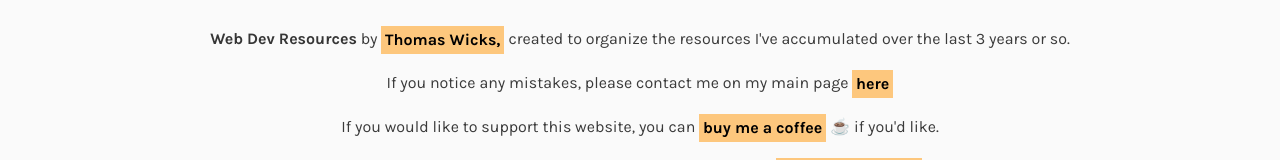
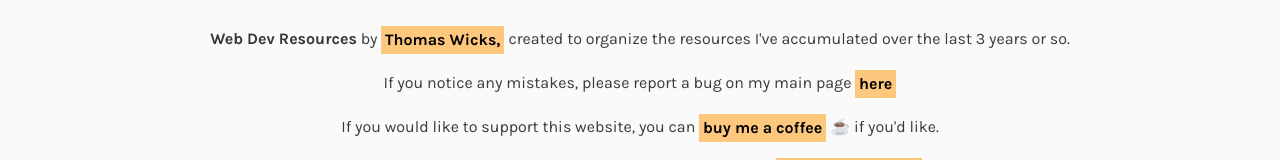
Before and after one commit to ThomasWicksWeb/Web-Dev-Resources, a React (Create React App) app: page / in a window 1280 px wide. Shown: the part 1902-2062 px from the top of the page. Built offline with nearby package versions, Linux system fonts and the light colour scheme.

Commit message:
Update: Footer link now links to thomaswicks.com/report

```diff
--- a/src/Footer.js
+++ b/src/Footer.js
@@ -18,9 +18,9 @@ function AppFooter() {
           years or so.
         </p>
         <p className="is-size-6">
-          If you notice any mistakes, please contact me on my main page{' '}
+          If you notice any mistakes, please report a bug on my main page{' '}
           <ExternalLink
-            href="https://thomaswicks.com/#contactMe"
+            href="https://thomaswicks.com/report"
             className="is-size-6 hvr-sweep-to-right text-highlight has-text-weight-bold"
           >
             here
```
